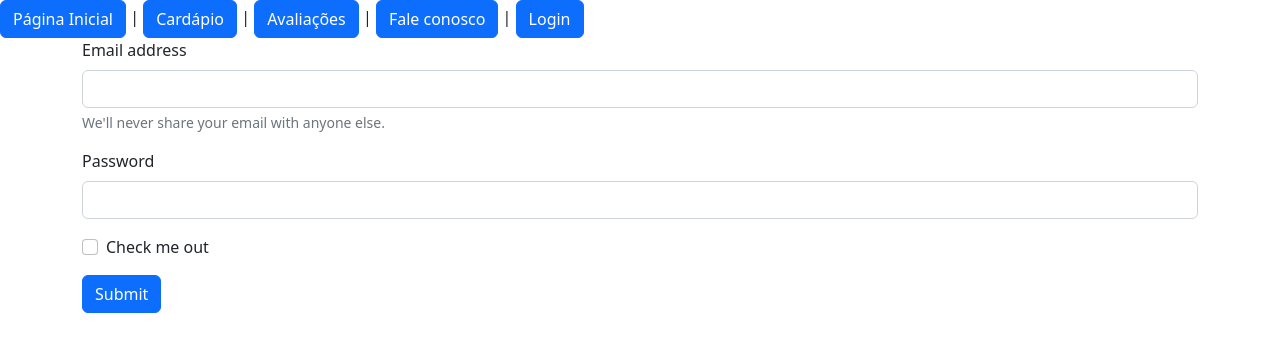
After one commit to jailsonIFRN/pizzaria-web2024, a Flask app: page /login in a window 1280 px wide. The commit adds this page. Shown: the top 352 px of the page. Run offline with Flask 3, Linux system fonts and the light colour scheme.

Commit message:
Incluindo o formulário de login estilizado com bootstrap

```diff
--- a/app.py
+++ b/app.py
@@ -17,3 +17,7 @@ def avaliacoes():
              {'cliente': 'João', 'nota': 2}
             ]
     return render_template('avaliacoes.html', dados=dados)
+
+@app.route('/login')
+def login():
+    return render_template('login.html')
--- a/templates/base.html
+++ b/templates/base.html
@@ -12,7 +12,7 @@
        <a href="{{url_for('cardapio')}}" class="btn btn-primary">Cardápio</a> |
        <a href="{{url_for('avaliacoes')}}" class="btn btn-primary">Avaliações</a> |
        <a href="#" class="btn btn-primary">Fale conosco</a> |
-       <a href="#" class="btn btn-primary">Login</a>
+       <a href="{{url_for('login')}}" class="btn btn-primary">Login</a>
     </nav>
 
     <main>
--- /dev/null
+++ b/templates/login.html
@@ -0,0 +1,23 @@
+{% extends "base.html" %}
+
+{% block conteudo %}
+
+<div class="container">
+<form>
+    <div class="mb-3">
+      <label for="exampleInputEmail1" class="form-label">Email address</label>
+      <input type="email" class="form-control" id="exampleInputEmail1" aria-describedby="emailHelp">
+      <div id="emailHelp" class="form-text">We'll never share your email with anyone else.</div>
+    </div>
+    <div class="mb-3">
+      <label for="exampleInputPassword1" class="form-label">Password</label>
+      <input type="password" class="form-control" id="exampleInputPassword1">
+    </div>
+    <div class="mb-3 form-check">
+      <input type="checkbox" class="form-check-input" id="exampleCheck1">
+      <label class="form-check-label" for="exampleCheck1">Check me out</label>
+    </div>
+    <button type="submit" class="btn btn-primary">Submit</button>
+  </form>
+</div>
+{% endblock %}
```
